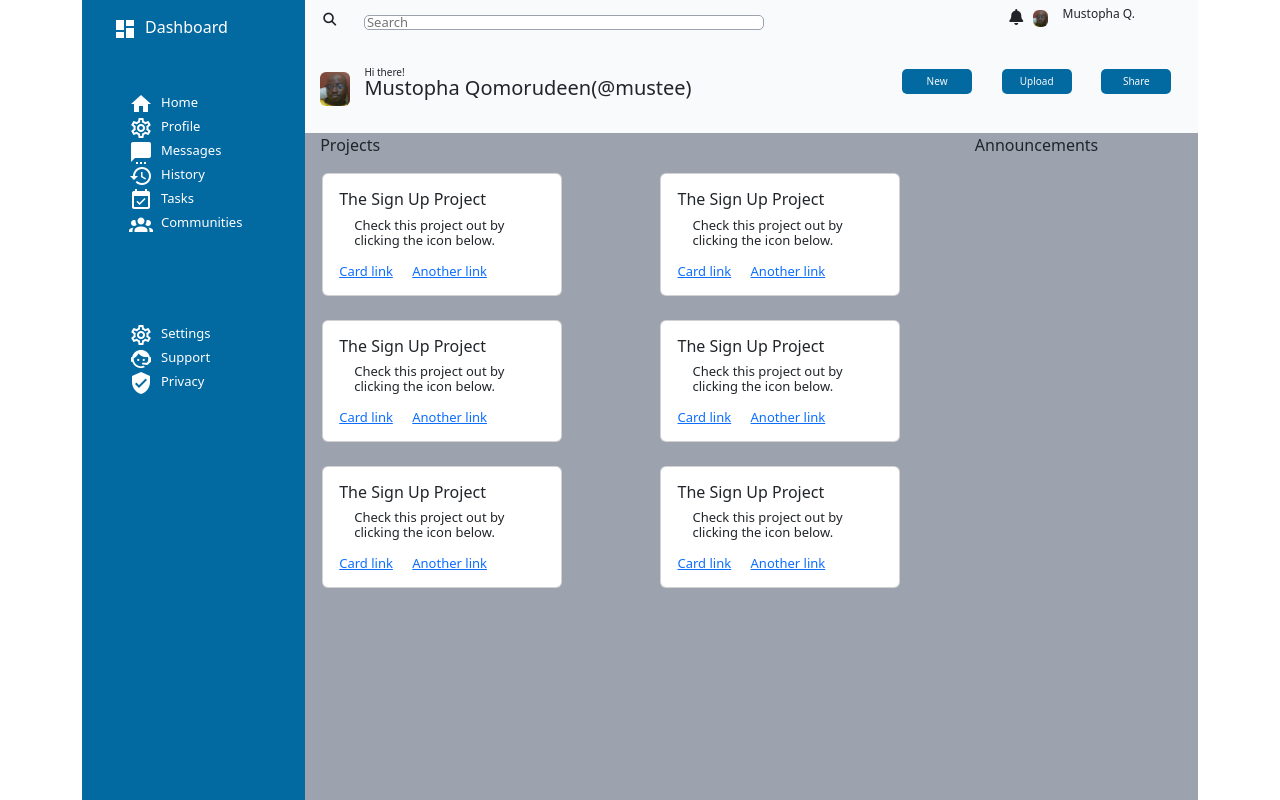
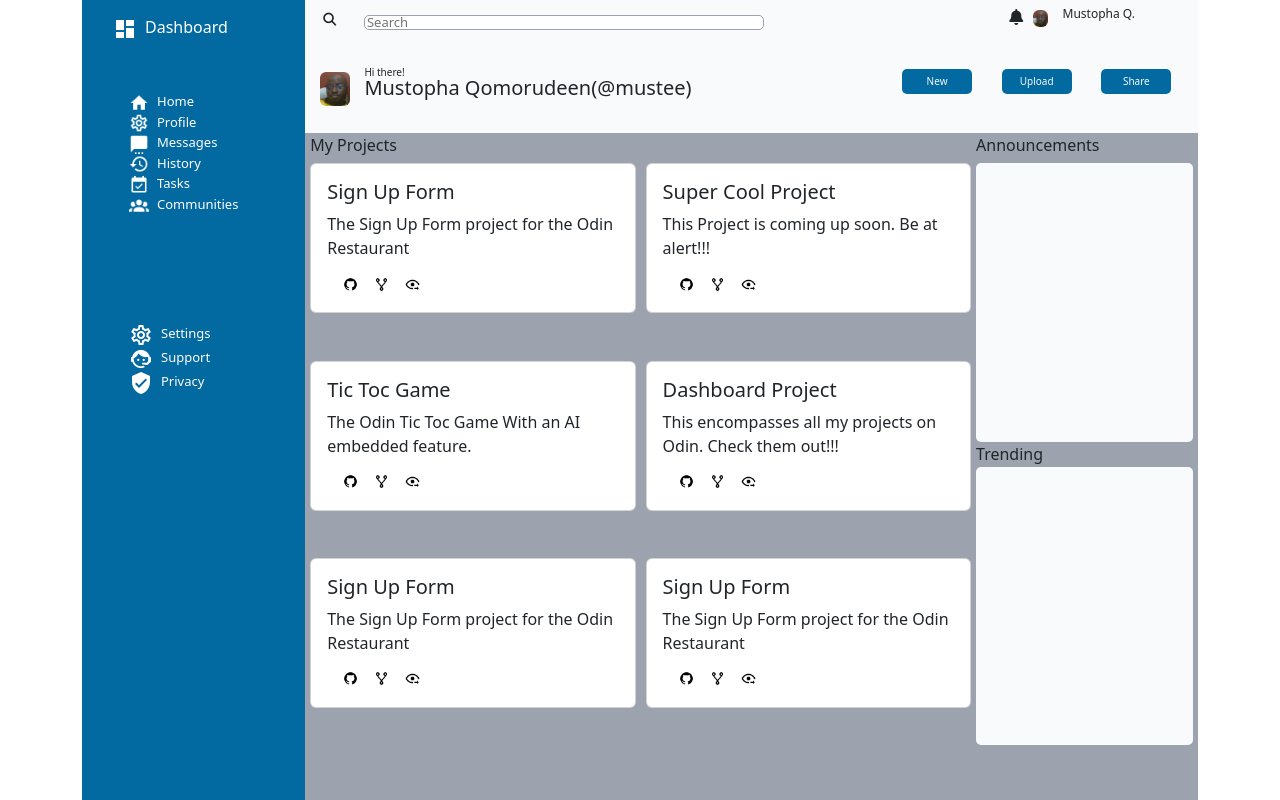
Before and after one commit to abuhanaan/odin-dash-board, a plain HTML site: page index.html in a window 1280 px wide. Drawn offline with nearby package versions, Linux system fonts and the light colour scheme.

Commit message:
main section fixed

```diff
--- a/index.html
+++ b/index.html
@@ -70,75 +70,127 @@
 
 
         <div class="main">
-            <div class="projects">
-                <p>Projects</p>
-                <div class="row row-cols-1 row-cols-md-2 g-4">
-                    <div class="col">
-                        <div class="card" style="width: 15rem;">
+            <p class="p1 fs-6">My Projects</p>
+            <p class="p2 fs-6">Announcements</p>
+            <div class="cards">
+                <div class="card">
                     <div class="card-body">
-                              <h6 class="card-title">The Sign Up Project</h6>
-                              <p class="card-text">Check this project out by clicking the icon below.</p>
-                              <a href="#" class="card-link">Card link</a>
-                              <a href="#" class="card-link">Another link</a>
+                        <h5 class="card-title">Sign Up Form</h5>
+                        <p>The Sign Up Form project for the Odin Restaurant</p>
+                        <div class="card-footer">
+                            <a href="https://github.com/abuhanaan/signup_form" class="card-link">
+                                <img src="./icons/github.png" alt="github">
+                            </a>
+                            <a href="#" class="card-link">
+                                <img src="./icons/source-fork.png" alt="fork">
+                            </a>
+                            <a href="https://abuhanaan.github.io/signup_form/" class="card-link">
+                                <img src="./icons/eye-arrow-right-outline.png" alt="preview">
+                            </a>
+                            </a>
                         </div>
                     </div>
                 </div>
-                    <div class="col">
-                        <div class="card" style="width: 15rem;">
+                <div class="card">
                     <div class="card-body">
-                              <h6 class="card-title">The Sign Up Project</h6>
-                              <p class="card-text">Check this project out by clicking the icon below.</p>
-                              <a href="#" class="card-link">Card link</a>
-                              <a href="#" class="card-link">Another link</a>
+                        <h5 class="card-title">Super Cool Project</h5>
+                        <p>This Project is coming up soon. Be at alert!!!</p>
+                        <div class="card-footer">
+                            <a href="#" class="card-link">
+                                <img src="./icons/github.png" alt="github">
+                            </a>
+                            <a href="#" class="card-link">
+                                <img src="./icons/source-fork.png" alt="fork">
+                            </a>
+                            <a href="#" class="card-link">
+                                <img src="./icons/eye-arrow-right-outline.png" alt="preview">
+                            </a>
+                            </a>
                         </div>
                     </div>
                 </div>
-                    <div class="col">
-                        <div class="card" style="width: 15rem;">
+                <div class="card">
                     <div class="card-body">
-                              <h6 class="card-title">The Sign Up Project</h6>
-                              <p class="card-text">Check this project out by clicking the icon below.</p>
-                              <a href="#" class="card-link">Card link</a>
-                              <a href="#" class="card-link">Another link</a>
+                        <h5 class="card-title">Tic Toc Game</h5>
+                        <p>The Odin Tic Toc Game With an AI embedded feature.</p>
+                        <div class="card-footer">
+                            <a href="#" class="card-link">
+                                <img src="./icons/github.png" alt="github">
+                            </a>
+                            <a href="#" class="card-link">
+                                <img src="./icons/source-fork.png" alt="fork">
+                            </a>
+                            <a href="#" class="card-link">
+                                <img src="./icons/eye-arrow-right-outline.png" alt="preview">
+                            </a>
+                            </a>
                         </div>
                     </div>
                 </div>
-                    <div class="col">
-                        <div class="card" style="width: 15rem;">
+                <div class="card">
                     <div class="card-body">
-                              <h6 class="card-title">The Sign Up Project</h6>
-                              <p class="card-text">Check this project out by clicking the icon below.</p>
-                              <a href="#" class="card-link">Card link</a>
-                              <a href="#" class="card-link">Another link</a>
+                        <h5 class="card-title">Dashboard Project</h5>
+                        <p>This encompasses all my projects on Odin. Check them out!!!</p>
+                        <div class="card-footer">
+                            <a href="#" class="card-link">
+                                <img src="./icons/github.png" alt="github">
+                            </a>
+                            <a href="#" class="card-link">
+                                <img src="./icons/source-fork.png" alt="fork">
+                            </a>
+                            <a href="#" class="card-link">
+                                <img src="./icons/eye-arrow-right-outline.png" alt="preview">
+                            </a>
+                            </a>
                         </div>
                     </div>
                 </div>
-                    <div class="col">
-                        <div class="card" style="width: 15rem;">
+                <div class="card">
                     <div class="card-body">
-                              <h6 class="card-title">The Sign Up Project</h6>
-                              <p class="card-text">Check this project out by clicking the icon below.</p>
-                              <a href="#" class="card-link">Card link</a>
-                              <a href="#" class="card-link">Another link</a>
+                        <h5 class="card-title">Sign Up Form</h5>
+                        <p>The Sign Up Form project for the Odin Restaurant</p>
+                        <div class="card-footer">
+                            <a href="#" class="card-link">
+                                <img src="./icons/github.png" alt="github">
+                            </a>
+                            <a href="#" class="card-link">
+                                <img src="./icons/source-fork.png" alt="fork">
+                            </a>
+                            <a href="#" class="card-link">
+                                <img src="./icons/eye-arrow-right-outline.png" alt="preview">
+                            </a>
+                            </a>
                         </div>
                     </div>
                 </div>
-                    <div class="col">
-                        <div class="card" style="width: 15rem;">
+                <div class="card">
                     <div class="card-body">
-                              <h6 class="card-title">The Sign Up Project</h6>
-                              <p class="card-text">Check this project out by clicking the icon below.</p>
-                              <a href="#" class="card-link">Card link</a>
-                              <a href="#" class="card-link">Another link</a>
-                            </div>
+                        <h5 class="card-title">Sign Up Form</h5>
+                        <p>The Sign Up Form project for the Odin Restaurant</p>
+                        <div class="card-footer">
+                            <a href="#" class="card-link">
+                                <img src="./icons/github.png" alt="github">
+                            </a>
+                            <a href="#" class="card-link">
+                                <img src="./icons/source-fork.png" alt="fork">
+                            </a>
+                            <a href="#" class="card-link">
+                                <img src="./icons/eye-arrow-right-outline.png" alt="preview">
+                            </a>
+                            </a>
                         </div>
                     </div>
                 </div>
 
             </div>
-
-            <div class="announcements">
-                <p>Announcements</p>
+            <div class="right-side">
+                <div class="announcements"></div>
+                <div class="trendH">
+                    <div class="child"><p>Trending</p></div>
+                </div>
+                <div class="trending"></div>
+            </div>
+            <div class="footer"></div>
             </div>
         </div>
     </div>
--- a/styles.css
+++ b/styles.css
@@ -30,6 +30,12 @@ body {
     list-style-type: none;
     color: white;
     font-size: small;
+}
+
+.sidebar .nav ul li img,
+.sidebar .last-section ul li img {
+    height: 20px;
+    width: 20px;
 }
 
 .sidebar {
@@ -188,26 +194,86 @@ body {
     background-color: #9ca3af;
     display: grid;
     grid-template-columns: 3fr 1fr;
-    /* gap: 5px; */
+    grid-template-rows: 25px 1fr 50px;
+    gap: 5px;
 }
 
-.main .projects {
+.main .p1 {
     grid-column: 1 / 2;
-    /* display: grid;
-    grid-template-columns: 1fr 1fr; */
-    /* gap: 5px; */
+    grid-row: 1 / 2;
+    margin-left: 5px;
 }
 
-.main .projects p {
-    margin-left: 15px;
+.main .p2 {
+    grid-column: 2 / 3;
+    grid-row: 1 / 2;
 }
 
-.main .projects .row {
+.main .cards {
+    grid-row: 2  / 3;
+    grid-column: 1 / 2;
+    background-color: #9ca3af;
+    /* border: none; */
+    display: grid;
+    grid-template-columns: 1fr 1fr;
+    grid-template-rows: repeat(3, 1fr);
+    gap: 10px;
     margin-left: 5px;
-    font-size: small;
-    line-height: 15px;
 }
 
-.main .announcements {
+.main .cards .card {
+    position: relative;
+    height: 150px;
+}
+
+.main .cards .card .card-body .card-footer{
+    display: flex;
+    /* justify-content: right; */
+    background-color: white;
+    border: none;
+    width: fit-content;
+    position: absolute;
+    bottom: 10px;
+}
+
+.main .cards .card .card-body .card-footer a img {
+    justify-self: left;
+    height: 15px;
+    width: 15px;
+}
+
+.main .footer {
+    grid-row: 3 / 4;
+    grid-column: 1/3;
+}
+
+.main .right-side {
     grid-column: 2 / 3;
+    grid-row: 2/3;
+    display: grid;
+    grid-template-rows: 1fr 25px 1fr;
+    margin-right: 5px;
 }
+
+.main .right-side .announcements {
+    grid-row: 1/2;
+    background-color: #f8fafc;
+    border-radius: 5px;
+}
+
+.main .right-side .trendH {
+    grid-row: 2 / 3;
+    /* position: relative; */
+}
+
+/* .main .right-side .trendH .child {
+    position: absolute;
+    bottom: 0px;
+}
+*/
+
+.main .right-side .trending {
+    grid-row: 3 / 4;
+    background-color: #f8fafc;
+    border-radius: 5px;
+}
```
Also changed, not shown: icons/eye-arrow-right-outline.png (added), icons/github.png (added), icons/source-fork.png (added), 1 other file. Lines whose indentation alone changed are shown as unchanged.
